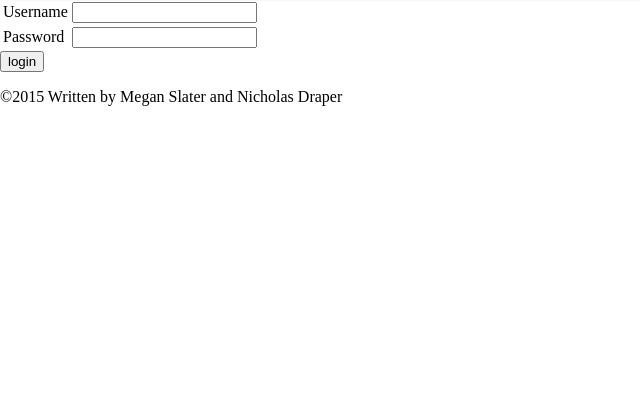
After one commit to ndraper2/django-imager, a Django app: template imagersite/templates/login.html in a window 1280 px wide. The commit adds this page. Shown: the part 120-540 px from the top of the page, without its empty margins (0-640 px from the left). Run offline with Django 3.2, Linux system fonts and the light colour scheme; the template is opened without the code that fills it, so the values that code supplies are empty, except form fields; tables that the repository leaves empty hold one stand-in row (values such as "Sample post"); form fields are guessed from the names that the template uses.

Commit message:
adjusting things until there's a login page

```diff
--- a/imagersite/imagersite/urls.py
+++ b/imagersite/imagersite/urls.py
@@ -14,13 +14,23 @@ Including another URLconf
     2. Add a URL to urlpatterns:  url(r'^blog/', include(blog_urls))
 """
 from django.conf.urls import include, url
+from django.conf.urls.static import static
 from django.contrib import admin
 from django.contrib.auth.views import login, logout
+from django.views.generic import TemplateView
+from django.conf import settings
 
 urlpatterns = [
-    # url(r'^login/$', login, {'template_name': 'registration/login.html'},
-        # name='login'),
-    # url(r'^logout/$', logout, name='logout'),
+    url(r'^$', TemplateView.as_view(template_name='home.html')),
+    url(r'^login/$', login, {'template_name': 'login.html'},
+        name='login'),
+    url(r'^logout/$', logout, name='logout'),
     url(r'^accounts/', include('registration.backends.default.urls')),
     url(r'^admin/', include(admin.site.urls)),
 ]
+
+if settings.DEBUG:
+    urlpatterns += static(settings.MEDIA_URL,
+                          document_root=settings.MEDIA_ROOT)
+    urlpatterns += static(settings.STATIC_URL,
+                          document_root=settings.STATIC_ROOT)
--- a/imagersite/templates/base.html
+++ b/imagersite/templates/base.html
@@ -1,8 +1,9 @@
 <!DOCTYPE html>
+{% load staticfiles %}
 <html>
     <head>
         <title>Django-Imager</title>
-        <link href="../static/style.css" rel="stylesheet" type="text/css">
+        <link href="{% static 'style.css' %}" rel="stylesheet" type="text/css">
     </head>
     <body>
         <header>
--- a/imagersite/templates/home.html
+++ b/imagersite/templates/home.html
@@ -1,4 +1,5 @@
 {% extends 'base.html' %}
+{% load staticfiles %}
 {% block body %}
 
 <div class='home'>
@@ -14,7 +15,7 @@
     {% if photo %}
     <img src='{{ photo.file }}'height='500' width='500'/>
     {% else %}
-    <img src='../static/beach.jpg' alt='default' height='500' width='500'/>
+    <img src='{% static "beach.jpg" %}' alt='default' height='500' width='500'/>
     {% endif %}
 </div>
 
--- /dev/null
+++ b/imagersite/templates/login.html
@@ -0,0 +1,34 @@
+{% extends 'base.html' %}
+
+{% block body %}
+
+    {% if form.errors %}
+    <p>Your username and password didn't match. Please try again.</p>
+    {% endif %}
+
+    {% if next %}
+        {% if user.is_authenticated %}
+        <p>Your account doesn't have access to this page. To proceed,
+        please login with an account that has access.</p>
+        {% else %}
+        <p>Please login to see this page.</p>
+        {% endif %}
+    {% endif %}
+
+    <form method="post" action="{% url 'login' %}">
+    {% csrf_token %}
+    <table>
+    <tr>
+        <td>{{ form.username.label_tag }}</td>
+        <td>{{ form.username }}</td>
+    </tr>
+    <tr>
+        <td>{{ form.password.label_tag }}</td>
+        <td>{{ form.password }}</td>
+    </tr>
+    </table>
+
+    <input type="submit" value="login" />
+    <input type="hidden" name="next" value="{{ next }}" />
+    </form>
+{% endblock %}
```
Also changed, not shown: imagersite/imagersite/settings.py (+5 -2 lines).
